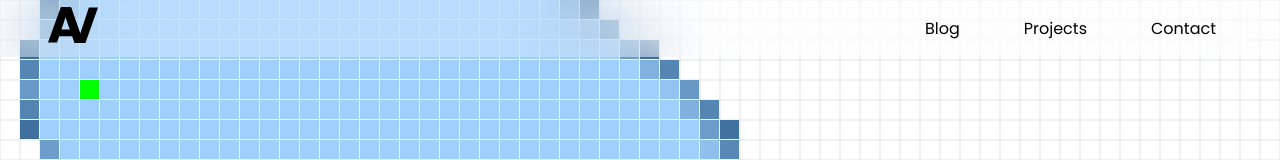
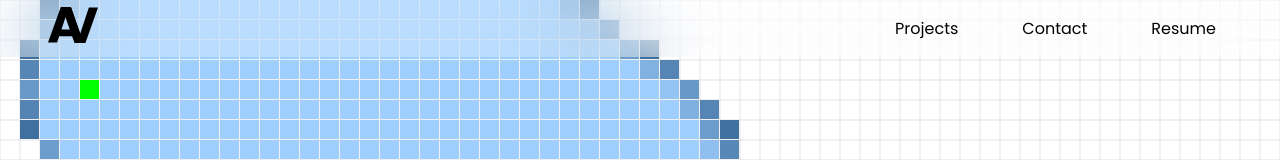
Before and after one commit to Adamv27/Portfolio, a React (Vite) app: page / in a window 1280 px wide. Shown: the top 160 px of the page. Built offline with nearby package versions, Linux system fonts and the light colour scheme.

Commit message:
Add resume to navbar

```diff
--- a/src/components/NavBar.jsx
+++ b/src/components/NavBar.jsx
@@ -3,6 +3,7 @@ import { Link } from "react-router-dom";
 
 import "../styles/NavBar.css";
 import logo from "../assets/logo.svg";
+import Resume from "../assets/Adam_Vinch_Resume.pdf";
 
 const NavBar = () => {
 	return (
@@ -11,13 +12,12 @@ const NavBar = () => {
 				<img src={logo} width="50" height="50" />
 			</Link>
 			<div>
-				<Link to="blog">Blog</Link>
 				<Link to="projects">Projects</Link>
 				<Link to="contact">Contact</Link>
+        <a href={Resume} id='resume-link' target='_blank' without rel='noopener noreferrer'>Resume</a>
 			</div>
 		</nav>
 	)
-
 }
 
 export default NavBar
--- a/src/styles/NavBar.css
+++ b/src/styles/NavBar.css
@@ -16,3 +16,11 @@ a {
 	color: black;
 	font-size: medium;
 }
+
+
+#resume-button {
+  border: 1px solid black;
+  background-color: white;
+  border-radius: 8px;
+  padding: 5px 10px 5px 10px;
+}
```
Also changed, not shown: 1 other file (tests, documents, lock files or other folders).
